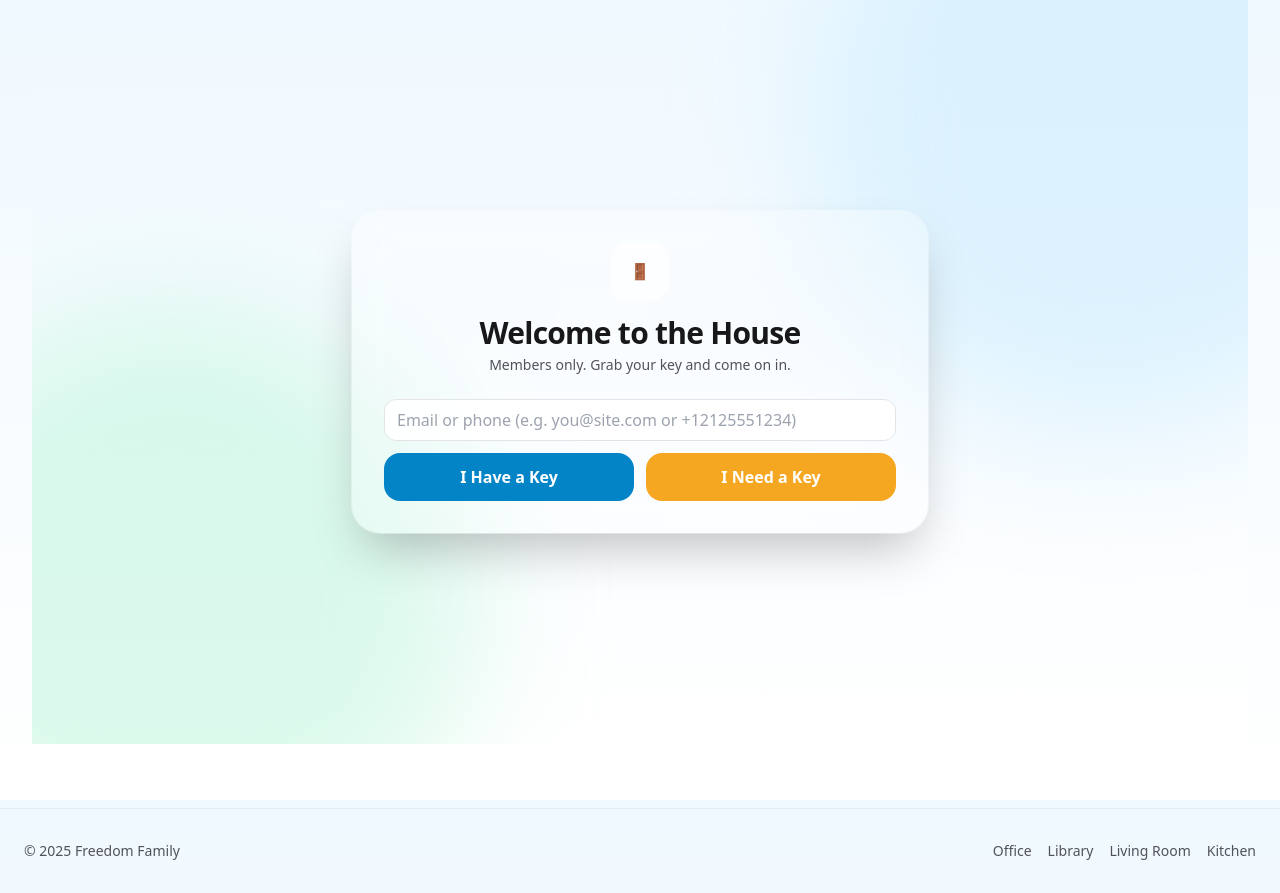
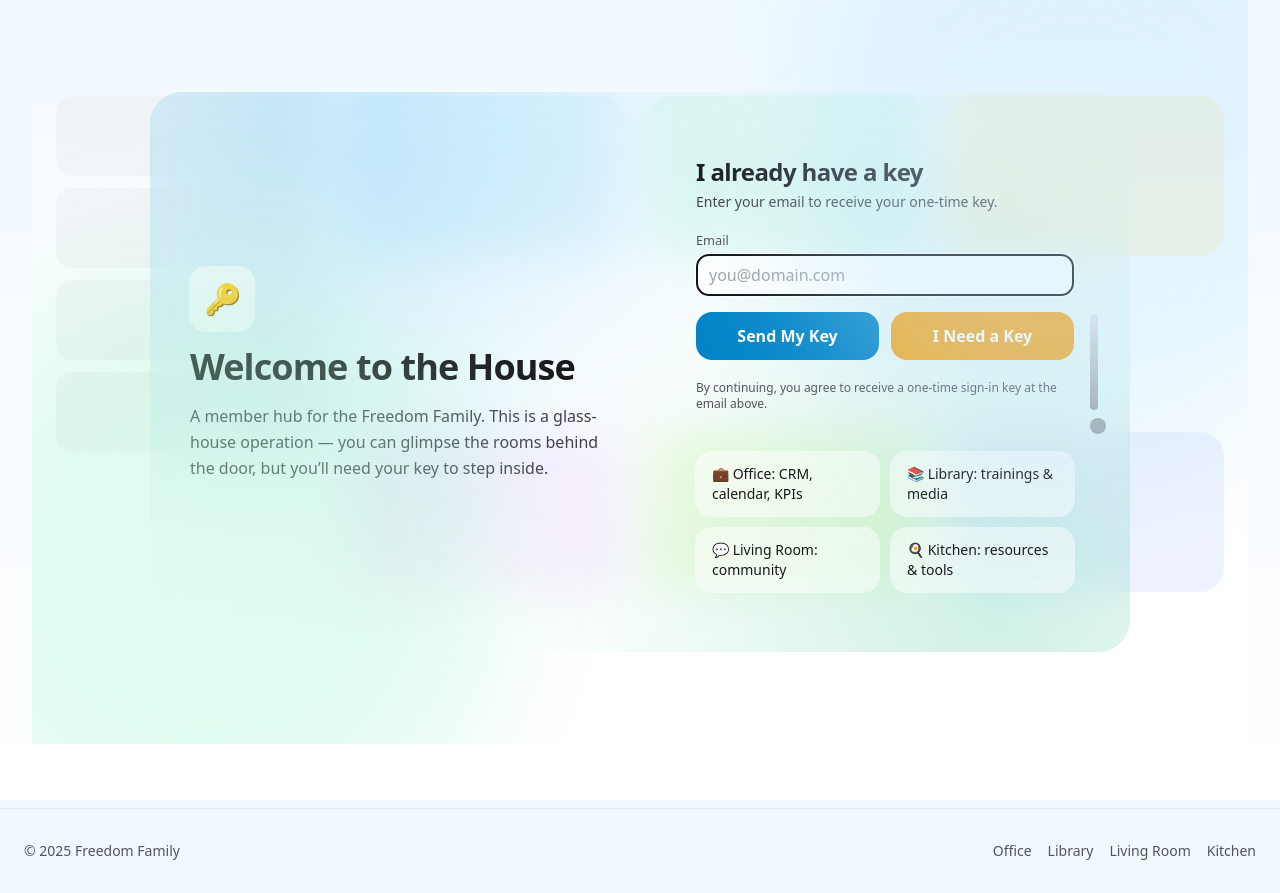
Before and after one commit to talormayde/Freedomfamily, a Next.js app: page / in a window 1280 px wide. Built offline with nearby package versions, Linux system fonts and the light colour scheme.

Commit message:
Update page.tsx

```diff
--- a/app/page.tsx
+++ b/app/page.tsx
@@ -1,35 +1,43 @@
 'use client';
 
-import { useState, useEffect } from 'react';
+import { useEffect, useRef, useState } from 'react';
 import { supabaseBrowser } from '@/lib/supabase-browser';
-import { Card } from '@/components/ui';
 
+/**
+ * Glass-door landing:
+ * - Subtle “house” background composition behind a frosted glass door
+ * - “I have a key” (email OTP) and “I need a key” (link to /living-room)
+ * - Copy avoids “magic link” phrasing
+ * - Mobile-friendly, accessible, keyboard-friendly
+ */
 export default function Home() {
   const supa = supabaseBrowser();
+  const [loading, setLoading] = useState(false);
   const [sentTo, setSentTo] = useState<string | null>(null);
-  const [loading, setLoading] = useState(false);
+  const inputRef = useRef<HTMLInputElement>(null);
 
   useEffect(() => {
     document.title = 'Freedom Family Hub';
+    inputRef.current?.focus();
   }, []);
 
-  async function requestKey(identity: string) {
+  async function getKey() {
+    const email = inputRef.current?.value.trim() || '';
+    if (!email) {
+      alert('Enter your email to get your key.');
+      inputRef.current?.focus();
+      return;
+    }
+    try {
       setLoading(true);
-    setSentTo(null);
-    try {
-      const trimmed = identity.trim();
-      if (!trimmed) throw new Error('Enter email or phone');
-      if (trimmed.includes('@')) {
-        const { error } = await supa.auth.signInWithOtp({ email: trimmed, options: { emailRedirectTo: window.location.origin } });
+      const { error } = await supa.auth.signInWithOtp({
+        email,
+        options: { emailRedirectTo: window.location.origin }
+      });
       if (error) throw error;
-      } else {
-        // treat as phone (E.164 recommended, e.g., +12125551234)
-        const { error } = await supa.auth.signInWithOtp({ phone: trimmed });
-        if (error) throw error;
-      }
-      setSentTo(trimmed);
+      setSentTo(email);
     } catch (e: any) {
-      alert(e.message ?? 'Something went wrong');
+      alert(e?.message || 'Something went wrong. Please try again.');
     } finally {
       setLoading(false);
     }
@@ -37,54 +45,162 @@ export default function Home() {
 
   return (
     <div className="relative min-h-[calc(100vh-3.5rem)] grid place-items-center overflow-hidden">
-      {/* Housey background */}
-      <div className="absolute inset-0 -z-10 bg-gradient-to-b from-sky-50 to-white dark:from-zinc-900 dark:to-zinc-950" />
-      <div className="absolute -top-40 -right-40 w-[600px] h-[600px] rounded-full bg-sky-200/40 blur-3xl dark:bg-sky-900/30" />
-      <div className="absolute -bottom-40 -left-40 w-[600px] h-[600px] rounded-full bg-emerald-200/40 blur-3xl dark:bg-emerald-900/30" />
+      {/* Ambient background */}
+      <div className="absolute inset-0 -z-50 bg-gradient-to-b from-sky-50 via-white to-white dark:from-zinc-900 dark:via-zinc-950 dark:to-black" />
+
+      {/* Faint “house” composition (rooms) behind the glass */}
+      <div aria-hidden className="pointer-events-none absolute inset-0 -z-40 opacity-70">
+        <div className="mx-auto max-w-[1400px] h-full px-6 hidden md:grid grid-cols-[260px_minmax(0,1fr)] gap-8">
+          {/* Sidebar blocks */}
+          <div className="space-y-3 pt-24">
+            <div className="h-20 rounded-2xl bg-zinc-200/40 dark:bg-zinc-800/40" />
+            <div className="h-20 rounded-2xl bg-zinc-200/40 dark:bg-zinc-800/40" />
+            <div className="h-20 rounded-2xl bg-zinc-200/40 dark:bg-zinc-800/40" />
+            <div className="h-20 rounded-2xl bg-zinc-200/40 dark:bg-zinc-800/40" />
+          </div>
+          {/* Main grid blocks */}
+          <div className="grid grid-cols-2 lg:grid-cols-3 gap-6 pt-24">
+            <div className="h-40 rounded-3xl bg-sky-200/40 dark:bg-sky-900/30" />
+            <div className="h-40 rounded-3xl bg-emerald-200/40 dark:bg-emerald-900/30" />
+            <div className="h-40 rounded-3xl bg-amber-200/40 dark:bg-amber-900/30" />
+            <div className="h-40 rounded-3xl bg-fuchsia-200/40 dark:bg-fuchsia-900/30" />
+            <div className="h-40 rounded-3xl bg-lime-200/40 dark:bg-lime-900/30" />
+            <div className="h-40 rounded-3xl bg-indigo-200/40 dark:bg-indigo-900/30" />
+          </div>
+        </div>
+      </div>
 
       {/* Glass door */}
-      <div className="w-[90%] max-w-xl rounded-[28px] bg-white/30 dark:bg-white/10 backdrop-blur-xl shadow-2xl ring-1 ring-white/40 dark:ring-white/10 p-6 sm:p-8">
-        <div className="text-center">
-          <div className="mx-auto mb-4 size-14 rounded-2xl bg-white/50 dark:bg-white/10 ring-1 ring-white/60 grid place-items-center">🚪</div>
-          <h1 className="text-2xl sm:text-3xl font-bold">Welcome to the House</h1>
-          <p className="mt-1 text-sm text-zinc-600 dark:text-zinc-300">Members only. Grab your key and come on in.</p>
+      <section
+        aria-label="Entrance"
+        className="relative w-[92%] max-w-[980px] md:h-[560px] rounded-[32px] overflow-hidden"
+      >
+        {/* Door panel (frosted glass) */}
+        <div className="absolute inset-0 backdrop-blur-xl bg-white/28 dark:bg-white/10 ring-1 ring-white/40 dark:ring-white/10 shadow-[0_30px_80px_-20px_rgba(2,6,23,0.35)]" />
+
+        {/* Door frame shadow accents */}
+        <div className="absolute inset-0 pointer-events-none ring-1 ring-black/5 dark:ring-white/5 rounded-[32px]" />
+        <div className="absolute -inset-24 -z-10 bg-[radial-gradient(40%_60%_at_20%_20%,rgba(14,165,233,.20),transparent),radial-gradient(40%_60%_at_80%_80%,rgba(16,185,129,.20),transparent)]" />
+
+        {/* Content split: left = welcome, right = controls */}
+        <div className="relative grid md:grid-cols-2 h-full">
+          {/* Left: brand + copy, sits “behind” the glass */}
+          <div className="hidden md:flex flex-col justify-center gap-4 px-10">
+            <div className="inline-flex size-16 rounded-2xl bg-white/60 dark:bg-white/10 ring-1 ring-white/60 items-center justify-center text-3xl">
+              🔑
+            </div>
+            <h1 className="text-3xl lg:text-4xl font-extrabold tracking-tight">
+              Welcome to the House
+            </h1>
+            <p className="text-zinc-700 dark:text-zinc-300 leading-relaxed">
+              A member hub for the Freedom Family. This is a glass-house operation — you can
+              glimpse the rooms behind the door, but you’ll need your key to step inside.
+            </p>
           </div>
 
-        <div className="mt-6 grid gap-3">
+          {/* Right: door controls */}
+          <div className="relative flex items-center">
+            {/* Handle (visual flourish only) */}
+            <div
+              aria-hidden
+              className="absolute right-6 top-1/2 -translate-y-1/2 hidden md:block"
+            >
+              <div className="h-24 w-2 rounded-full bg-gradient-to-b from-zinc-200 to-zinc-400 dark:from-zinc-600 dark:to-zinc-500" />
+              <div className="mt-2 size-4 rounded-full bg-zinc-500/60" />
+            </div>
+
+            <div className="w-full px-6 py-10 md:px-10 lg:px-14 lg:py-16">
               {!sentTo ? (
-            <>
+                <div className="max-w-md">
+                  <h2 className="text-2xl font-semibold">I already have a key</h2>
+                  <p className="mt-1 text-sm text-zinc-700 dark:text-zinc-300">
+                    Enter your email to receive your one-time key.
+                  </p>
+
+                  <div className="mt-5 grid gap-3">
+                    <label className="form-field">
+                      <span className="form-label">Email</span>
                       <input
-                placeholder="Email or phone (e.g. you@site.com or +12125551234)"
+                        ref={inputRef}
+                        type="email"
+                        inputMode="email"
+                        placeholder="you@domain.com"
                         className="form-input"
-                inputMode="email"
-                onKeyDown={(e) => { if (e.key === 'Enter') requestKey((e.target as HTMLInputElement).value); }}
+                        onKeyDown={(e) => {
+                          if (e.key === 'Enter') getKey();
+                        }}
                       />
-              <div className="grid grid-cols-1 sm:grid-cols-2 gap-3">
+                    </label>
+
+                    <div className="grid grid-cols-1 sm:grid-cols-2 gap-3 mt-1">
                       <button
-                  onClick={() => {
-                    const el = document.querySelector<HTMLInputElement>('input[placeholder^="Email or phone"]');
-                    if (el) requestKey(el.value);
-                  }}
+                        onClick={getKey}
                         disabled={loading}
                         className="rounded-2xl py-3 font-semibold bg-sky-600 text-white disabled:opacity-50"
+                        aria-label="Send key to email"
                       >
-                  I Have a Key
+                        {loading ? 'Sending…' : 'Send My Key'}
                       </button>
-                <a href="/living-room" className="rounded-2xl py-3 font-semibold bg-amber-500/90 text-white grid place-items-center">
+
+                      <a
+                        href="/living-room"
+                        className="rounded-2xl py-3 font-semibold grid place-items-center bg-amber-500/90 hover:bg-amber-500 text-white"
+                        aria-label="I need a key"
+                      >
                         I Need a Key
                       </a>
                     </div>
-            </>
+
+                    <p className="text-xs text-zinc-600 dark:text-zinc-400 mt-2">
+                      By continuing, you agree to receive a one-time sign-in key at the email
+                      above.
+                    </p>
+                  </div>
+                </div>
               ) : (
-            <Card className="text-center">
-              <div className="text-2xl">🔑</div>
-              <p className="mt-2">We sent a one-time key to <b>{sentTo}</b>.</p>
-              <p className="text-sm text-zinc-600 dark:text-zinc-300">Use the link or code to enter. Didn’t get it? Check spam or try again.</p>
-              <button onClick={() => setSentTo(null)} className="mt-3 rounded-xl px-4 py-2 bg-zinc-100 dark:bg-zinc-800">Use a different address</button>
-            </Card>
+                <div className="max-w-md">
+                  <h2 className="text-2xl font-semibold">Check your inbox</h2>
+                  <p className="mt-2">
+                    We sent a one-time key to <b>{sentTo}</b>. Use it to unlock the door.
+                  </p>
+                  <p className="text-sm text-zinc-700 dark:text-zinc-300 mt-1">
+                    Didn’t see it? Check spam, or try again with a different email.
+                  </p>
+                  <button
+                    onClick={() => {
+                      setSentTo(null);
+                      setTimeout(() => inputRef.current?.focus(), 0);
+                    }}
+                    className="mt-4 rounded-xl px-4 py-2 bg-zinc-100 hover:bg-zinc-200 dark:bg-zinc-800 dark:hover:bg-zinc-700"
+                  >
+                    Use a different email
+                  </button>
+                </div>
               )}
+
+              {/* Secondary section: “what’s inside” */}
+              <div className="mt-10 grid grid-cols-2 gap-3 text-sm">
+                <div className="rounded-2xl px-4 py-3 bg-white/50 dark:bg-white/5 ring-1 ring-white/50">
+                  💼 Office: CRM, calendar, KPIs
+                </div>
+                <div className="rounded-2xl px-4 py-3 bg-white/50 dark:bg.white/5 ring-1 ring-white/50 dark:ring-white/10">
+                  📚 Library: trainings & media
+                </div>
+                <div className="rounded-2xl px-4 py-3 bg-white/50 dark:bg-white/5 ring-1 ring-white/50 dark:ring-white/10">
+                  💬 Living Room: community
+                </div>
+                <div className="rounded-2xl px-4 py-3 bg-white/50 dark:bg-white/5 ring-1 ring-white/50 dark:ring-white/10">
+                  🍳 Kitchen: resources & tools
                 </div>
               </div>
             </div>
+          </div>
+        </div>
+      </section>
+
+      {/* Subtle corner glows */}
+      <div aria-hidden className="absolute -top-32 -right-32 w-[600px] h-[600px] rounded-full bg-sky-200/35 blur-3xl dark:bg-sky-900/30" />
+      <div aria-hidden className="absolute -bottom-32 -left-32 w-[600px] h-[600px] rounded-full bg-emerald-200/35 blur-3xl dark:bg-emerald-900/30" />
+    </div>
   );
 }
```
Lines whose indentation alone changed are shown as unchanged.
